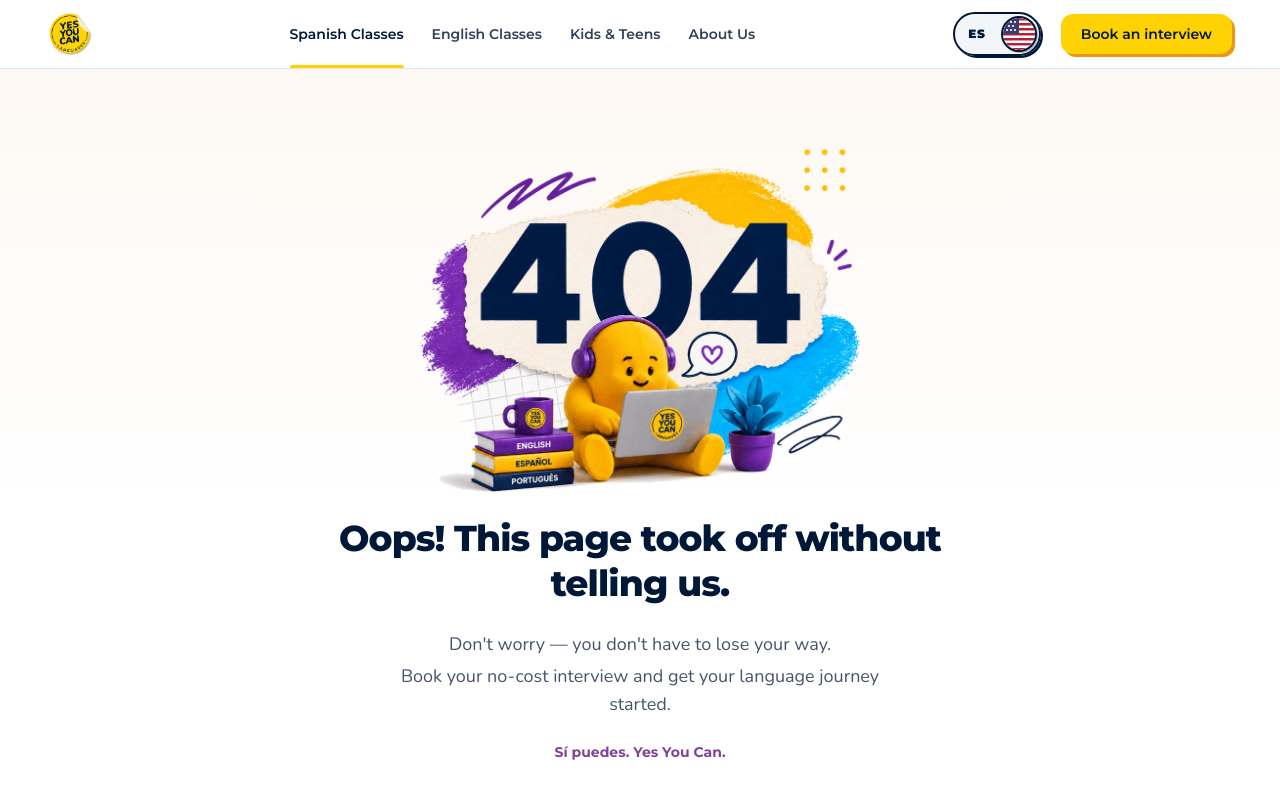
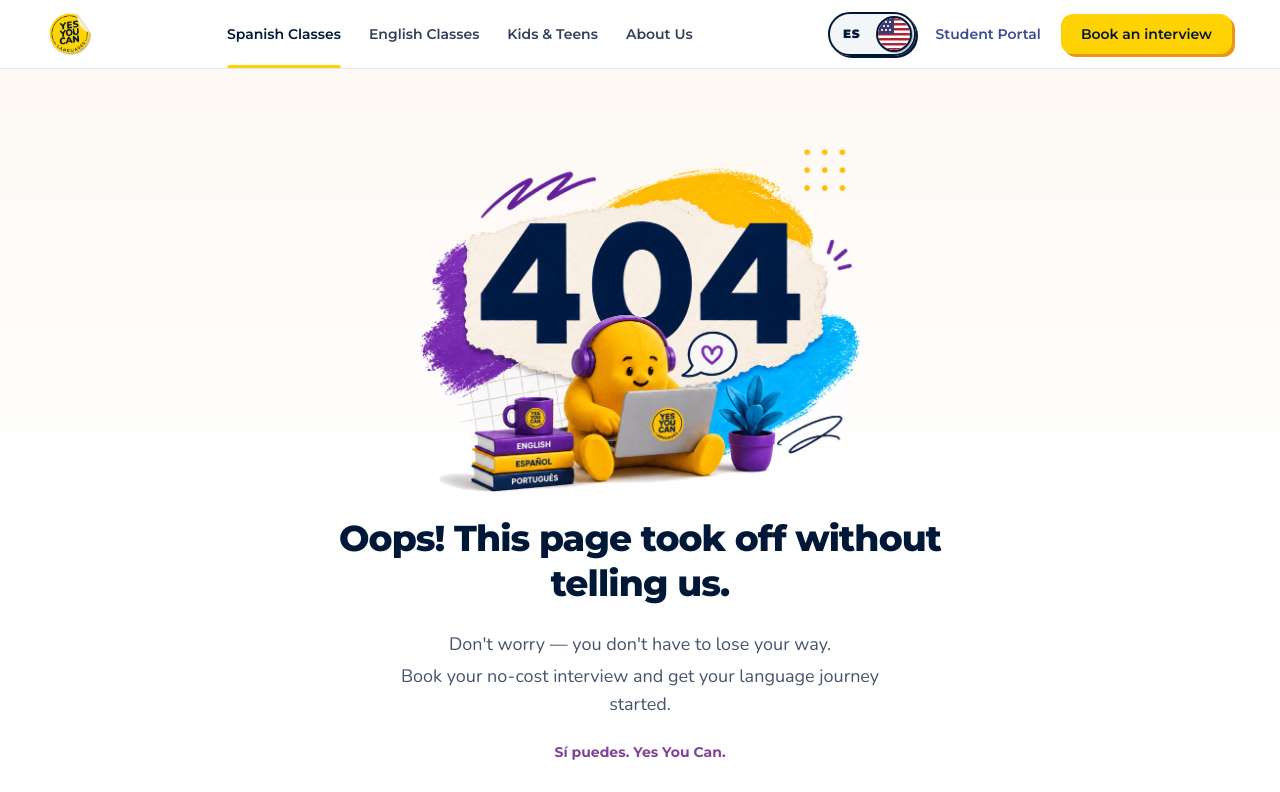
Before and after one commit to Dietol25/yycl-version-anterior, a Next.js app: page /en in a window 1280 px wide. Shown: the top 792 px of the page. Built offline with nearby package versions, Linux system fonts and the light colour scheme.

Commit message:
fix(ux): enlarge Spanish hero illustration to match English hub, anchor navbar right items to prevent toggle horizontal shift, and pin header during view transitions

```diff
--- a/app/globals.css
+++ b/app/globals.css
@@ -132,12 +132,25 @@
 }
 
 /* Transición de Disolución Suave Estilo Figma (Smart Animate Dissolve) */
+header {
+  view-transition-name: main-header;
+}
+
+main {
+  animation: page-fade-in 220ms ease-out;
+}
+
+@keyframes page-fade-in {
+  from { opacity: 0.85; }
+  to { opacity: 1; }
+}
+
 ::view-transition-old(root) {
-  animation: 200ms cubic-bezier(0.4, 0, 0.2, 1) both figma-dissolve-out;
+  animation: 160ms cubic-bezier(0.4, 0, 0.2, 1) both figma-dissolve-out;
 }
 
 ::view-transition-new(root) {
-  animation: 240ms cubic-bezier(0.4, 0, 0.2, 1) both figma-dissolve-in;
+  animation: 200ms cubic-bezier(0.4, 0, 0.2, 1) both figma-dissolve-in;
 }
 
 @keyframes figma-dissolve-out {
--- a/components/navigation/Navbar.tsx
+++ b/components/navigation/Navbar.tsx
@@ -291,26 +291,24 @@
             </nav>
           )}
 
-          {/* Right Side: [LanguageToggle] -> [Plataforma (#3C4C92)] -> [CTA Agendar (#FFD203)] */}
+          {/* Right Side: [LanguageToggle] -> [Plataforma / Student Portal] -> [CTA Agendar (#FFD203)] */}
           <div className="hidden xl:flex items-center gap-5">
             <LanguageToggle />
 
-            {!isEn && (
             <Link
               href="/login"
-                className={`text-[14px] font-heading font-semibold transition-colors ${
+              className={`text-[14px] font-heading font-semibold transition-colors whitespace-nowrap ${
                 pathname === '/login' ? 'text-[#001837] font-bold underline' : 'text-[#3C4C92] hover:text-[#001837]'
               }`}
             >
-                Plataforma
+              {isEn ? 'Student Portal' : 'Plataforma'}
             </Link>
-            )}
 
             <Link href={isEn ? '/en/agendar' : '/agendar'}>
               <Button
                 variant="primary"
                 size="sm"
-                className="font-heading font-bold text-xs sm:text-sm px-5 py-2 h-10 shadow-[3px_3px_0px_#EC9519]"
+                className="font-heading font-bold text-xs sm:text-sm px-5 py-2 h-10 shadow-[3px_3px_0px_#EC9519] whitespace-nowrap min-w-[140px]"
               >
                 {isEn ? 'Book an interview' : 'Agendar gratis'}
               </Button>
--- a/components/sections/HeroSection.tsx
+++ b/components/sections/HeroSection.tsx
@@ -59,7 +59,7 @@
 
           {/* Right Column: Prominent Large Transparent Collage Illustration */}
           <div className="lg:col-span-6 flex justify-center lg:justify-end pt-2 lg:pt-0">
-            <div className="relative w-full max-w-[380px] sm:max-w-[480px] lg:max-w-[620px]">
+            <div className="relative w-full max-w-[440px] sm:max-w-[540px] lg:max-w-[680px] xl:max-w-[740px] lg:-mr-4 xl:-mr-8 scale-100 lg:scale-[1.12] xl:scale-[1.16] origin-center lg:origin-right transition-transform duration-300">
               <img
                 src="/assets/01_INICIO/YYCL_01_HOME_INGLES_CONVERSACION.png"
                 alt="Estudiante practicando inglés conversacional en YYCL"
```
Lines whose indentation alone changed are shown as unchanged.
